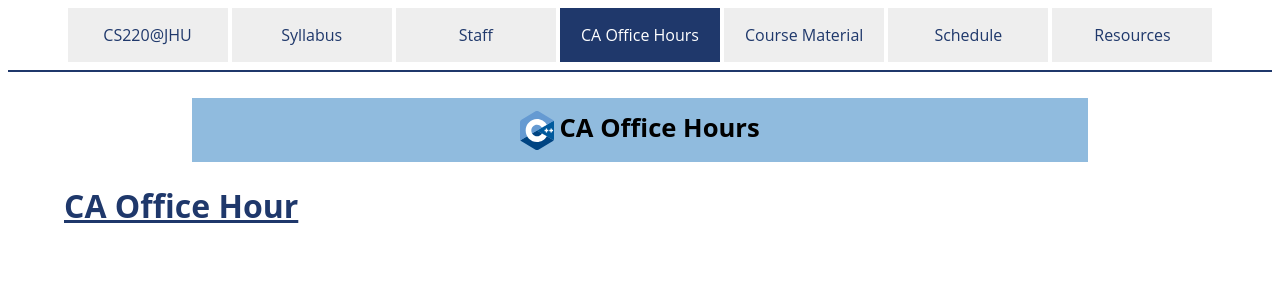
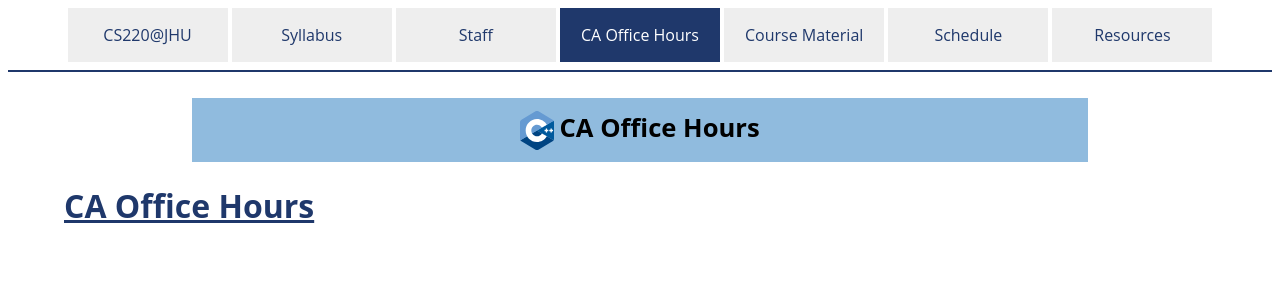
Before and after one commit to jhu-ip/cs220-f23, a Jekyll site: the page built from officehours.md, in a window 1280 px wide. Shown: the top 300 px of the page. Built offline with Jekyll 4.4.1, drawn with Linux system fonts in a browser that asks for light colours.

Commit message:
added CA OHs

```diff
--- a/officehours.md
+++ b/officehours.md
@@ -3,4 +3,4 @@ layout: officehours
 title: "CA Office Hours"
 category: "officehours"
 ---
-# [CA Office Hour](https://docs.google.com/spreadsheets/d/1wfST1AcrgcNaVsvr6xUWKu4LNAU3JYyFmuhlaIxP0EQ/edit#gid=2050153296)
+# [CA Office Hours](https://docs.google.com/spreadsheets/d/1wfST1AcrgcNaVsvr6xUWKu4LNAU3JYyFmuhlaIxP0EQ/edit#gid=2050153296)
```
